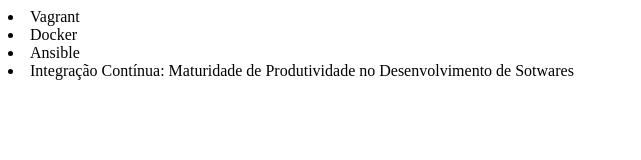
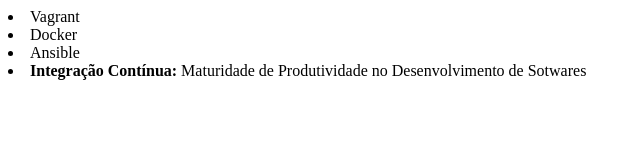
Before and after one commit to almeidacarlosr/alura-git, a plain HTML site: page index.html in a window 1280 px wide. Shown: the whole page, without its empty margins (0-641 px from the left). Drawn offline with Linux system fonts and the light colour scheme.

```diff
--- a/index.html
+++ b/index.html
@@ -8,6 +8,6 @@
     <li>Vagrant</li>
     <li>Docker</li>
     <li>Ansible</li>
-    <li>Integração Contínua: Maturidade de Produtividade no Desenvolvimento de Sotwares</li>
+    <li><b>Integração Contínua:</b> Maturidade de Produtividade no Desenvolvimento de Sotwares</li>
 </body>
 </html>
```
